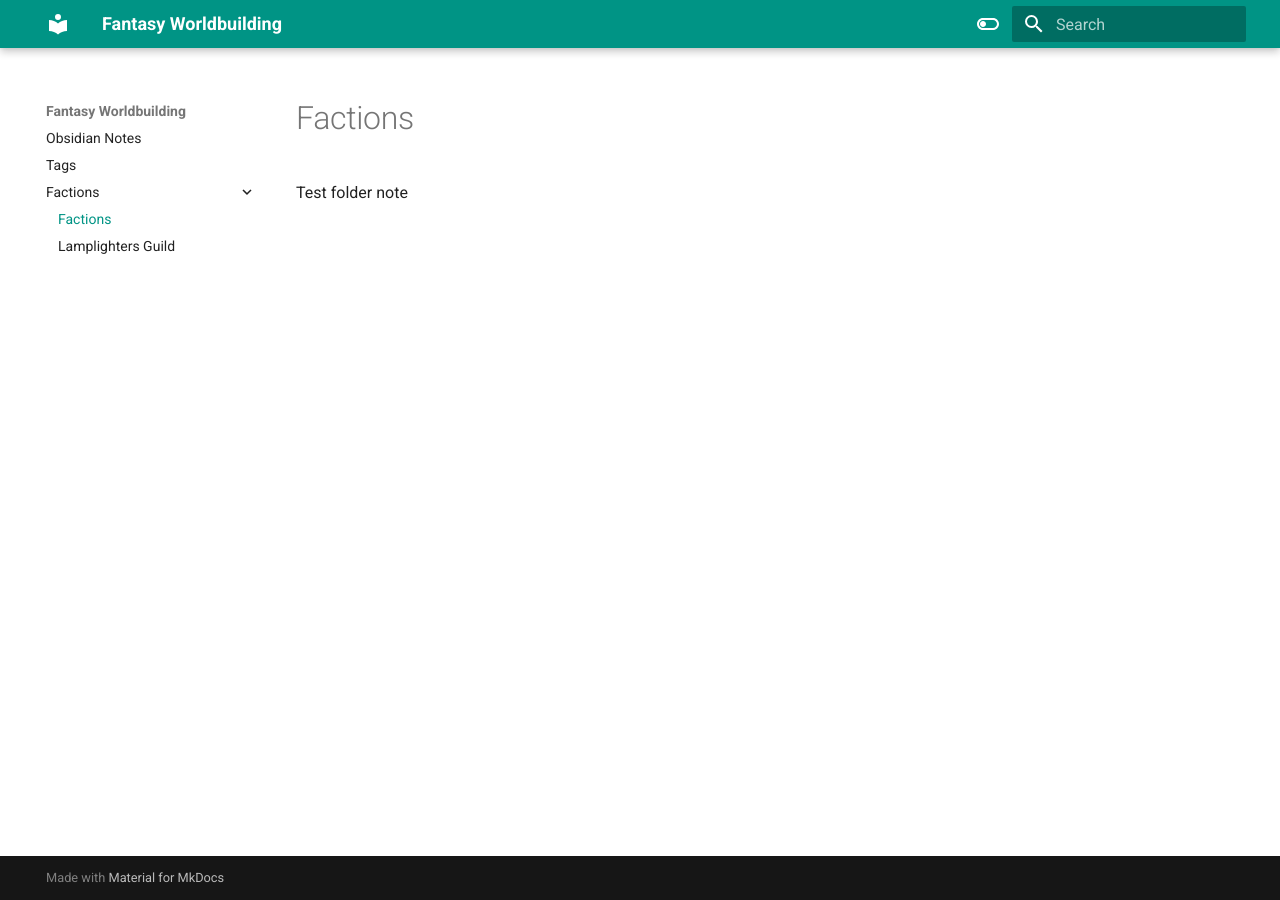
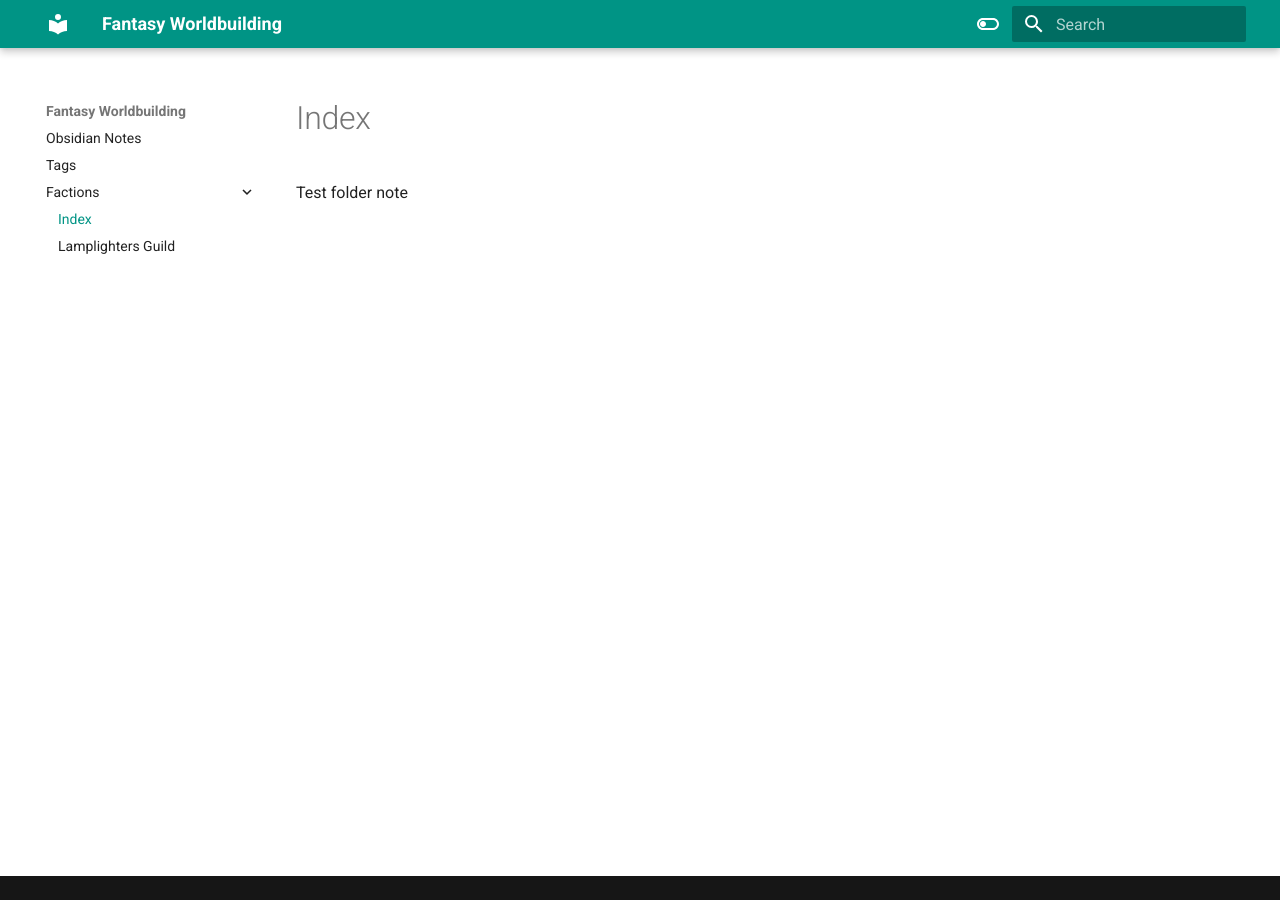
Before and after one commit to halforcmonk/FantasyWorldbuilding, an MkDocs documentation site: the page built from docs/Factions/index.md, in a window 1280 px wide. Built offline with MkDocs 1.6.1 and Material for MkDocs 9.7.7, drawn with Linux system fonts in a browser that asks for light colours.

Commit message:
vault backup: 2023-06-18 17:35:57

```diff
--- a/docs/Factions/index.md
+++ b/docs/Factions/index.md
@@ -1,3 +1 @@
-# Factions
-
 Test folder note
--- a/mkdocs.yml
+++ b/mkdocs.yml
@@ -54,9 +54,10 @@ plugins:
   - tags:
       tags_file: tags.md
 
-
 extra_javascript:
-  - javascripts/mathjax.js
   - https://polyfill.io/v3/polyfill.min.js?features=es6
   - https://cdn.jsdelivr.net/npm/mathjax@3/es5/tex-mml-chtml.js
   - https://unpkg.com/mermaid/dist/mermaid.min.js
+
+extra:
+  generator: false
```
